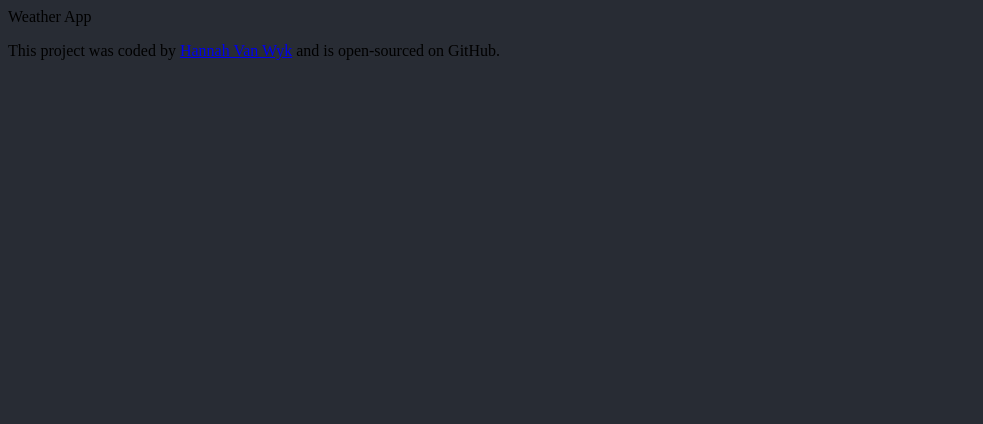
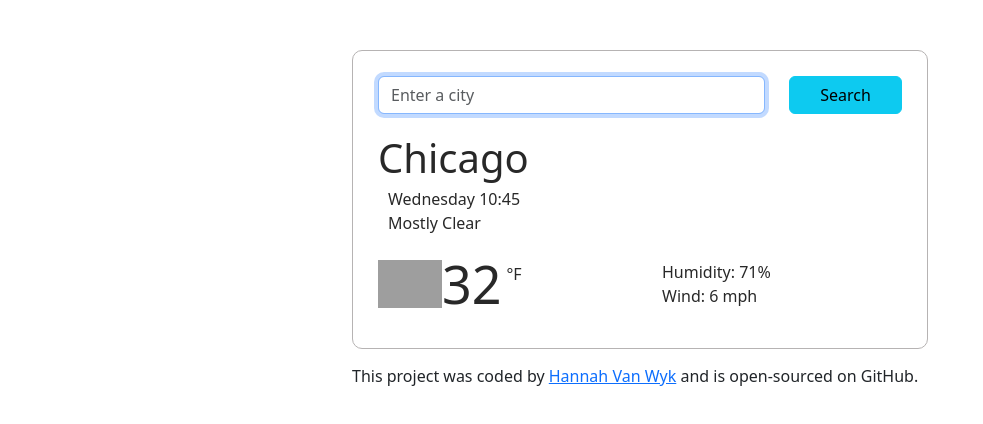
Before and after one commit to hannahvw/react-weather-app, a React (Create React App) app: page / in a window 1280 px wide. Shown: the top 424 px of the page, without its empty margins (0-983 px from the left). Built offline with nearby package versions, Linux system fonts and the light colour scheme; grey boxes are pictures that could not be loaded.

Commit message:
Added html and css style

```diff
--- a/package.json
+++ b/package.json
@@ -6,6 +6,7 @@
     "@testing-library/jest-dom": "^5.17.0",
     "@testing-library/react": "^13.4.0",
     "@testing-library/user-event": "^13.5.0",
+    "bootstrap": "^5.3.3",
     "react": "^18.2.0",
     "react-dom": "^18.2.0",
     "react-scripts": "5.0.1",
--- a/src/App.css
+++ b/src/App.css
@@ -1,3 +1,4 @@
-body {
-    background-color: #282c34;
+.App {
+    max-width: 600px;
+    margin: 0 auto;
 }
--- a/src/App.js
+++ b/src/App.js
@@ -1,17 +1,26 @@
 import React from "react";
 import "./App.css";
+import Weather from "./Weather";
 
 export default function App() {
   return (
     <div className="App">
-      Weather App
+      <div className="container">
+        <Weather />
+        <footer>
           <p>
             This project was coded by{" "}
-        <a href="https://github.com/hannahvw/react-weather-app" target="_blank">
+            <a
+              href="https://github.com/hannahvw/react-weather-app"
+              target="_blank"
+              rel="noreferrer"
+            >
               Hannah Van Wyk
             </a>{" "}
             and is open-sourced on GitHub.
           </p>
+        </footer>
+      </div>
     </div>
   );
 }
--- /dev/null
+++ b/src/Weather.css
@@ -0,0 +1,45 @@
+.Weather {
+  border: 1px solid #b6b3b3;
+  color: #282828;
+  border-radius: 10px;
+  padding: 25px;
+  margin: 50px 0 15px;
+}
+
+.Weather h1 {
+  margin: 20px 0 5px 0;
+}
+
+.Weather ul li {
+  list-style: none;
+}
+
+.Weather ul {
+  margin: 0 0 0 10px;
+  padding: 0;
+}
+
+.Weather .current-weather {
+    display: flex;
+    align-items: center;
+    margin-top: 10px;
+}
+
+.Weather .current-temp {
+    display: flex;
+    align-items: center;
+}
+
+.Weather img {
+  width: 64px;
+}
+
+.Weather .temperature {
+  font-size: 52px;
+}
+
+.Weather .unit {
+    position: relative;
+    top: -10px;
+    left: 5px;
+}
--- /dev/null
+++ b/src/Weather.js
@@ -0,0 +1,45 @@
+import React from "react";
+import "./Weather.css";
+
+export default function Weather() {
+  return (
+    <div className="Weather">
+      <form className="row">
+        <div className="col-9">
+          <input
+            type="text"
+            placeholder="Enter a city"
+            autoFocus="on"
+            className="form-control"
+          />
+        </div>
+        <div className="col-3">
+          <button className="btn btn-info w-100">Search</button>
+        </div>
+      </form>
+      <h1>Chicago</h1>
+      <ul>
+        <li>Wednesday 10:45</li>
+        <li>Mostly Clear</li>
+      </ul>
+      <div className="row current-weather">
+        <div className="col-6">
+          <div className="current-temp">
+            <img
+              src="https://duckduckgo.com/assets/weather/icons/weatherkit/MostlyClear.svg"
+              alt="Mostly Clear"
+            />
+            <span className="temperature">32</span>
+            <span className="unit">°F</span>
+          </div>
+        </div>
+        <div className="col-6">
+          <ul>
+            <li>Humidity: 71%</li>
+            <li>Wind: 6 mph</li>
+          </ul>
+        </div>
+      </div>
+    </div>
+  );
+}
--- a/src/index.js
+++ b/src/index.js
@@ -3,6 +3,7 @@ import ReactDOM from 'react-dom/client';
 import './index.css';
 import App from './App';
 import reportWebVitals from './reportWebVitals';
+import "bootstrap/dist/css/bootstrap.css";
 
 const root = ReactDOM.createRoot(document.getElementById('root'));
 root.render(
```
Also changed, not shown: 1 other file (tests, documents, lock files or other folders). Lines whose indentation alone changed are shown as unchanged.
